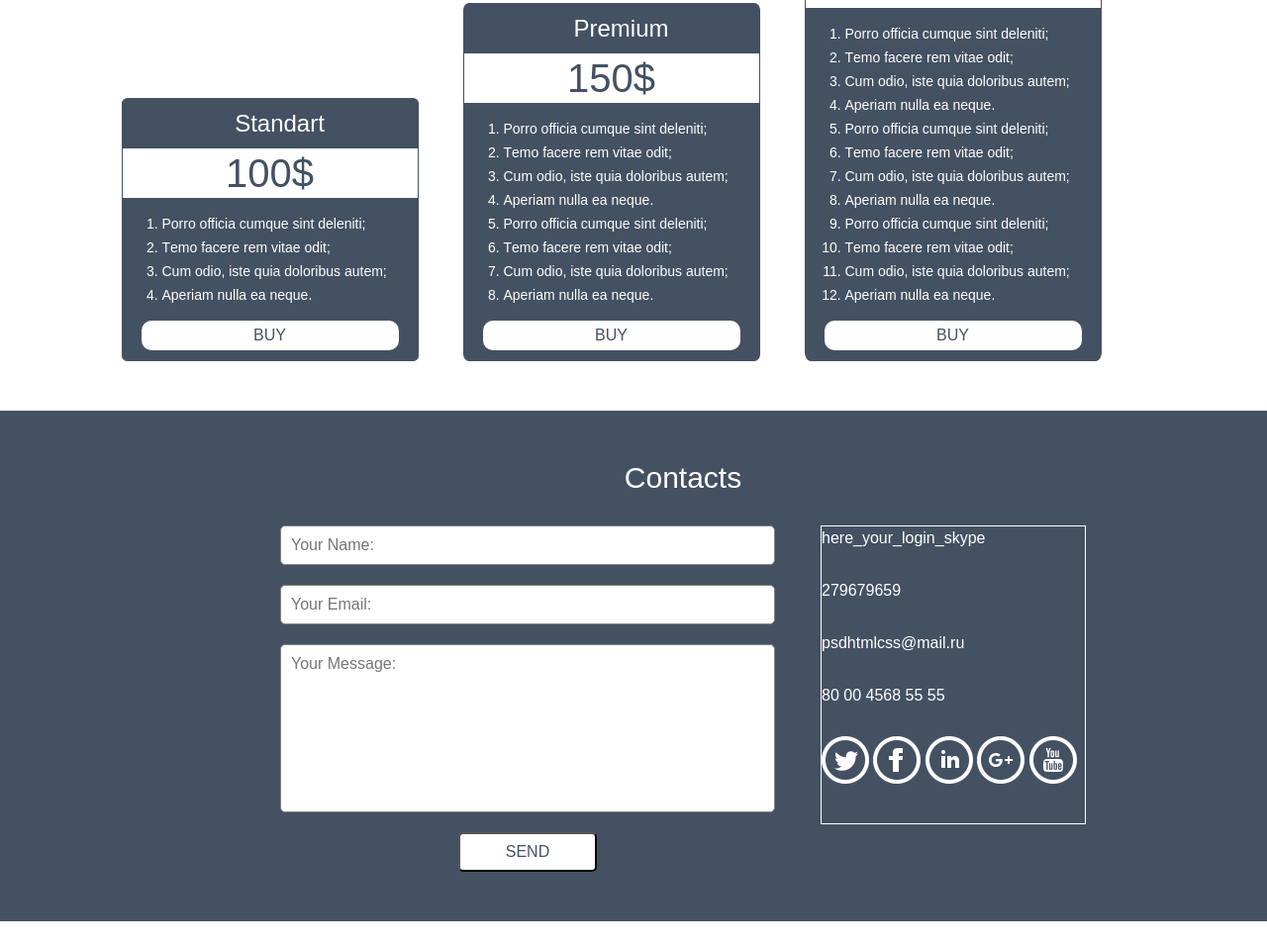
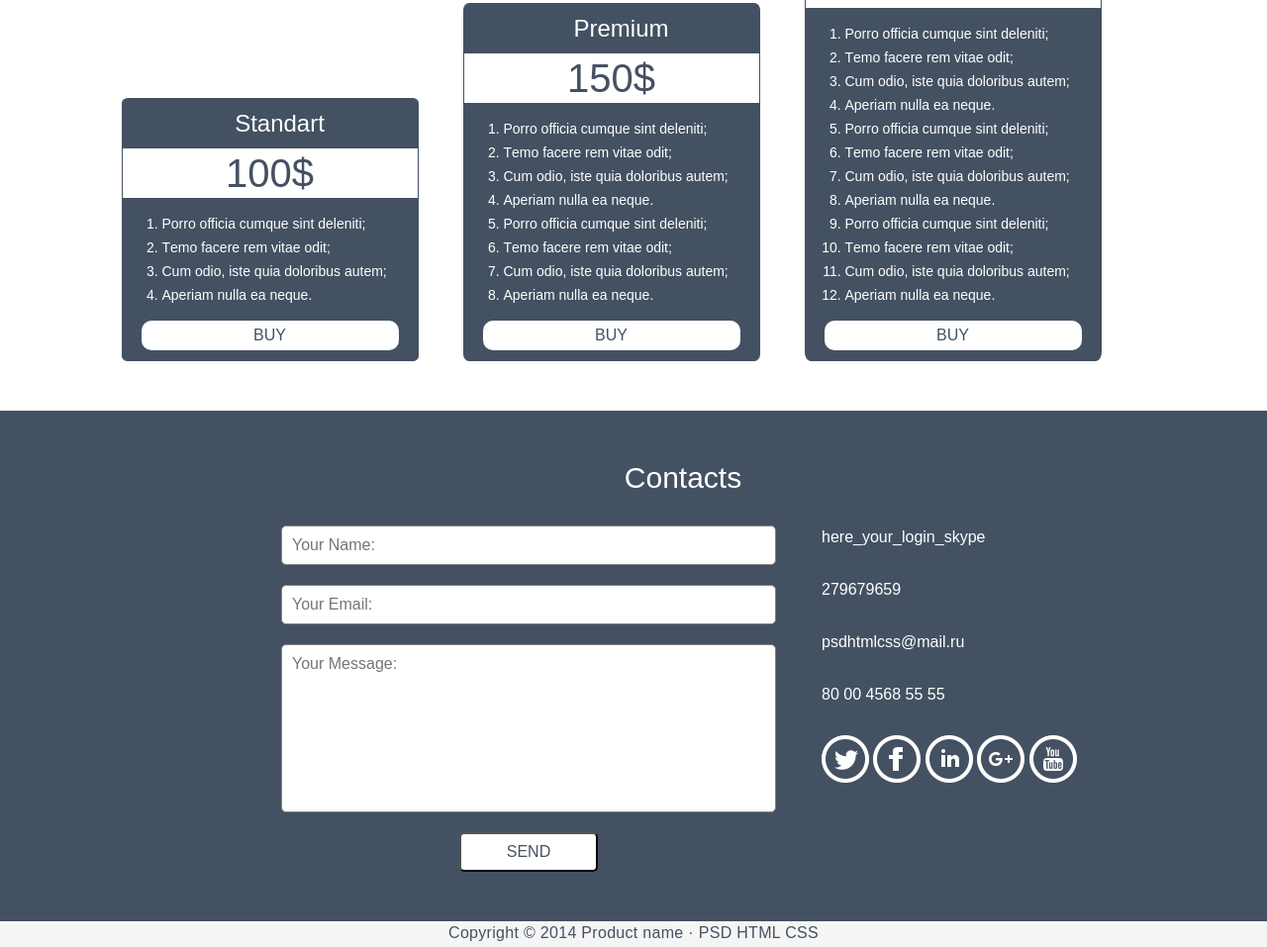
Before and after one commit to koman4git/HTML-CSS, a plain HTML site: page index.html in a window 1280 px wide. Shown: the part 2321-3278 px from the top of the page at 99% size. Before the commit the page ends 3252 px from the top, so only its background shows below. Drawn offline with nearby package versions, Linux system fonts and the light colour scheme; files whose address does not match are found by name.

Commit message:
блок контакты с копирайтом

```diff
--- a/css/style.css
+++ b/css/style.css
@@ -476,7 +476,7 @@ p {
 .main-footer-contacts {
     width: 266px;
     height: 300px;
-    border: 1px solid white;
+
 }
 .main-footer-contact a{
     display: block;
@@ -493,3 +493,18 @@ p {
     color: white;
     filter: invert(100%);
 }
+.copyright{
+    width: 1280px;
+    height: 26px;
+    background-color: #f5f5f5;
+}
+.copy{
+    color: #445162;
+    font-family: "Arial;
+    font-size: 12px;
+    font-weight: 400;
+    line-height: 24px;
+    letter-spacing: 0.3px;
+    text-align: center;
+    display: block;
+}
--- a/index.html
+++ b/index.html
@@ -161,7 +161,7 @@
 
 </main>
     <footer class="main-footer">
-    <span class="main-footer-title">Contacts</span>
+            <span class="main-footer-title">Contacts</span>
     <form class="main-footer-form" action="#" method="post">
        <input type="text" placeholder="Your name:">
        <input type="email" placeholder="Your email:">
@@ -180,6 +180,12 @@
           <a href="#" class="icon-btn"><img src="img/icon/icon-youtube.png" alt="icon-youtube"></a>
       </div>
 
+
+
+
    </footer>
+   <div class="copyright">
+          <span class="copy">Copyright © 2014 Product name · PSD HTML CSS</span>
+      </div>
   </body>
 </html>
```
